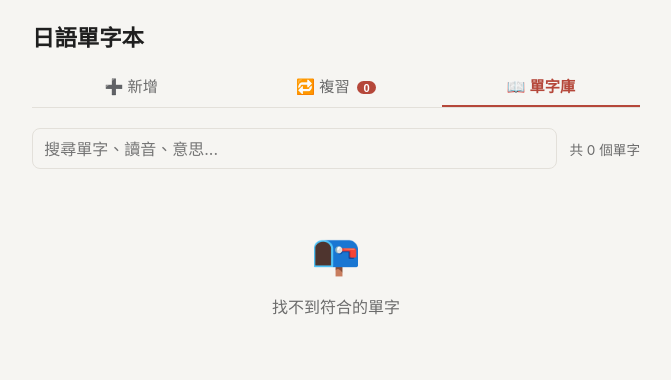
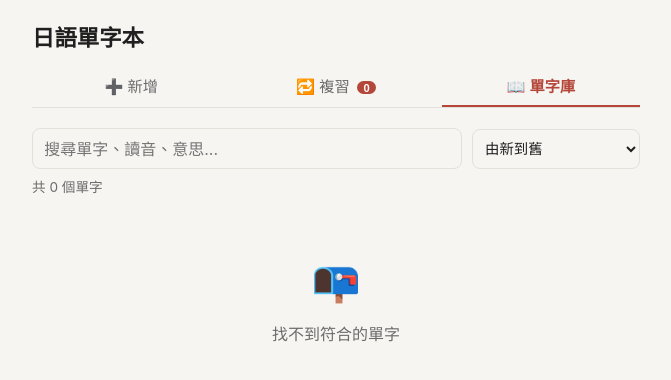
Before and after one commit to attsa222023/jp-vocab, a plain HTML site: page index.html in a window 1280 px wide. Both pictures are taken after a click on the button "📖 單字庫". Shown: the whole page, without its empty margins (304-975 px from the left). Drawn offline with Linux system fonts and the light colour scheme.

Commit message:
Add sort options to word list (new-to-old, old-to-new, kana order)
- Adds a sort dropdown to the 單字庫 toolbar with three modes: 由新到舊
  (default), 由舊到新, and 假名順序 (五十音, via Intl.Collator('ja')
  sorted on reading, falling back to the word itself when no reading
  is set).
- Adds an addedAt timestamp to new words for precise chronological
  ordering (createdAt only had day granularity). Existing records
  without addedAt are migrated on load using their array position, so
  old data keeps its correct relative order.
- Sort choice is persisted in localStorage and restored on reload.

Co-Authored-By: Claude Sonnet 5 <noreply@anthropic.com>

```diff
--- a/app.js
+++ b/app.js
@@ -4,7 +4,18 @@ const STORAGE_KEY = 'jpVocabWords';
 function loadWords() {
   try {
     const raw = localStorage.getItem(STORAGE_KEY);
-    return raw ? JSON.parse(raw) : [];
+    const list = raw ? JSON.parse(raw) : [];
+    // 舊資料沒有 addedAt（精確新增時間戳記），用陣列順序（原本的新增順序）補上，
+    // 這樣「由新到舊 / 由舊到新」排序在舊資料上也能維持正確的先後關係
+    let migrated = false;
+    list.forEach((w, i) => {
+      if (typeof w.addedAt !== 'number') {
+        w.addedAt = i;
+        migrated = true;
+      }
+    });
+    if (migrated) saveWords(list);
+    return list;
   } catch (e) {
     console.error('讀取資料失敗', e);
     return [];
@@ -50,6 +61,7 @@ function createWord({ word, reading, meaning, note }) {
     meaning,
     note: note || '',
     createdAt: today,
+    addedAt: Date.now(),
     srs: {
       interval: 0,      // 天數
       repetition: 0,    // 連續答對次數
@@ -223,21 +235,48 @@ function renderCard() {
 const wordListEl = document.getElementById('wordList');
 const searchInput = document.getElementById('searchInput');
 const wordCountEl = document.getElementById('wordCount');
+const sortSelect = document.getElementById('sortSelect');
 
 let editingId = null;
 
+const SORT_MODE_KEY = 'jpVocabSortMode';
+let sortMode = localStorage.getItem(SORT_MODE_KEY) || 'new';
+sortSelect.value = sortMode;
+
+// 假名排序用的排序器：兼顧平假名/片假名、濁音等日文排序規則
+const kanaCollator = new Intl.Collator('ja', { sensitivity: 'base' });
+
+function sortWords(list) {
+  const arr = [...list];
+  if (sortMode === 'old') {
+    arr.sort((a, b) => a.addedAt - b.addedAt);
+  } else if (sortMode === 'kana') {
+    arr.sort((a, b) => kanaCollator.compare(a.reading || a.word, b.reading || b.word));
+  } else {
+    // 預設：由新到舊
+    arr.sort((a, b) => b.addedAt - a.addedAt);
+  }
+  return arr;
+}
+
 searchInput.addEventListener('input', renderList);
+
+sortSelect.addEventListener('change', () => {
+  sortMode = sortSelect.value;
+  localStorage.setItem(SORT_MODE_KEY, sortMode);
+  renderList();
+});
 
 function renderList() {
   const q = searchInput.value.trim().toLowerCase();
-  const filtered = words
-    .filter((w) =>
+  const filtered = sortWords(
+    words.filter((w) =>
       !q ||
       w.word.toLowerCase().includes(q) ||
       w.reading.toLowerCase().includes(q) ||
       w.meaning.toLowerCase().includes(q)
     )
-    .sort((a, b) => b.createdAt.localeCompare(a.createdAt));
+  );
 
   wordCountEl.textContent = `共 ${words.length} 個單字`;
 
--- a/index.html
+++ b/index.html
@@ -50,6 +50,13 @@
     <section id="view-list" class="view">
       <div class="list-toolbar">
         <input id="searchInput" type="search" placeholder="搜尋單字、讀音、意思...">
+        <select id="sortSelect" aria-label="排序方式">
+          <option value="new">由新到舊</option>
+          <option value="old">由舊到新</option>
+          <option value="kana">假名順序（五十音）</option>
+        </select>
+      </div>
+      <div class="list-subbar">
         <span id="wordCount" class="count"></span>
       </div>
       <ul id="wordList" class="word-list"></ul>
--- a/style.css
+++ b/style.css
@@ -232,12 +232,26 @@ input:focus, textarea:focus {
 .list-toolbar {
   display: flex;
   align-items: center;
-  gap: 0.75rem;
-  margin-bottom: 0.75rem;
+  gap: 0.6rem;
+  margin-bottom: 0.4rem;
 }
 
 .list-toolbar input {
   flex: 1;
+}
+
+.list-toolbar select {
+  padding: 0.6rem 0.5rem;
+  font-size: 0.9rem;
+  border: 1px solid var(--border);
+  border-radius: 8px;
+  background: var(--bg);
+  color: var(--text);
+  font-family: inherit;
+}
+
+.list-subbar {
+  margin-bottom: 0.75rem;
 }
 
 .count {
```
